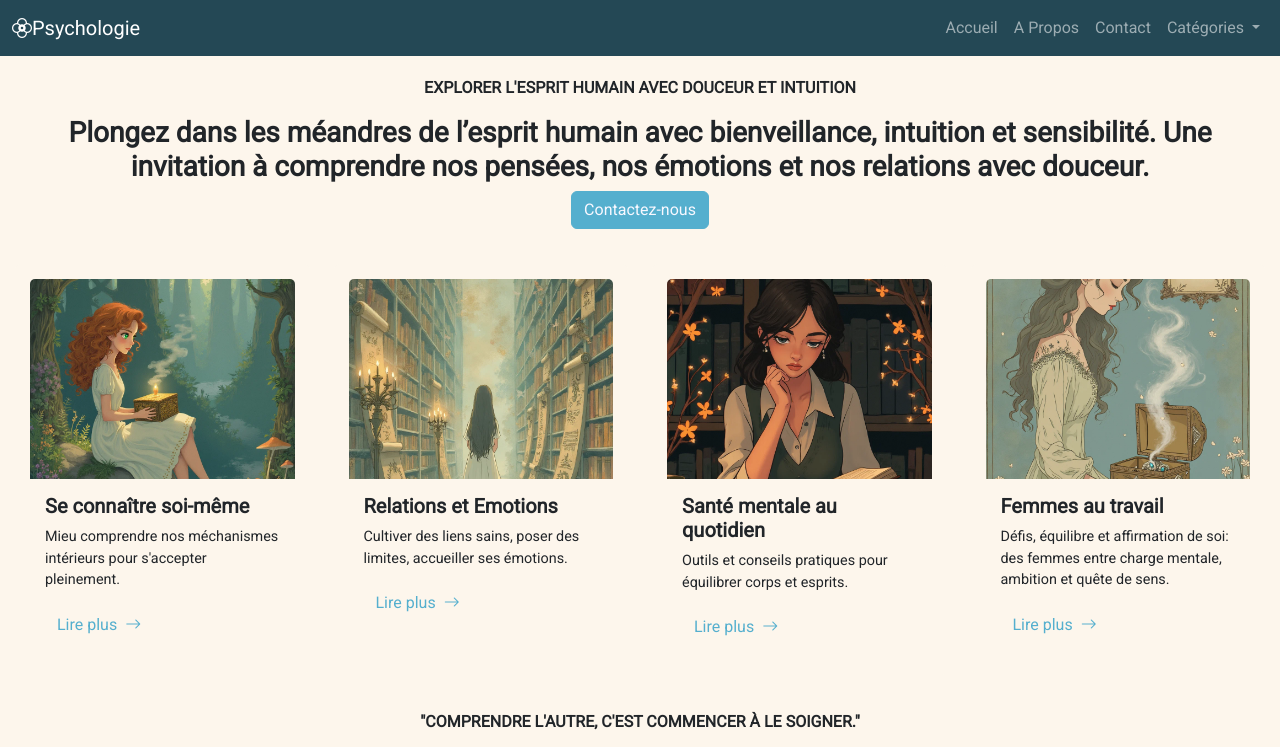
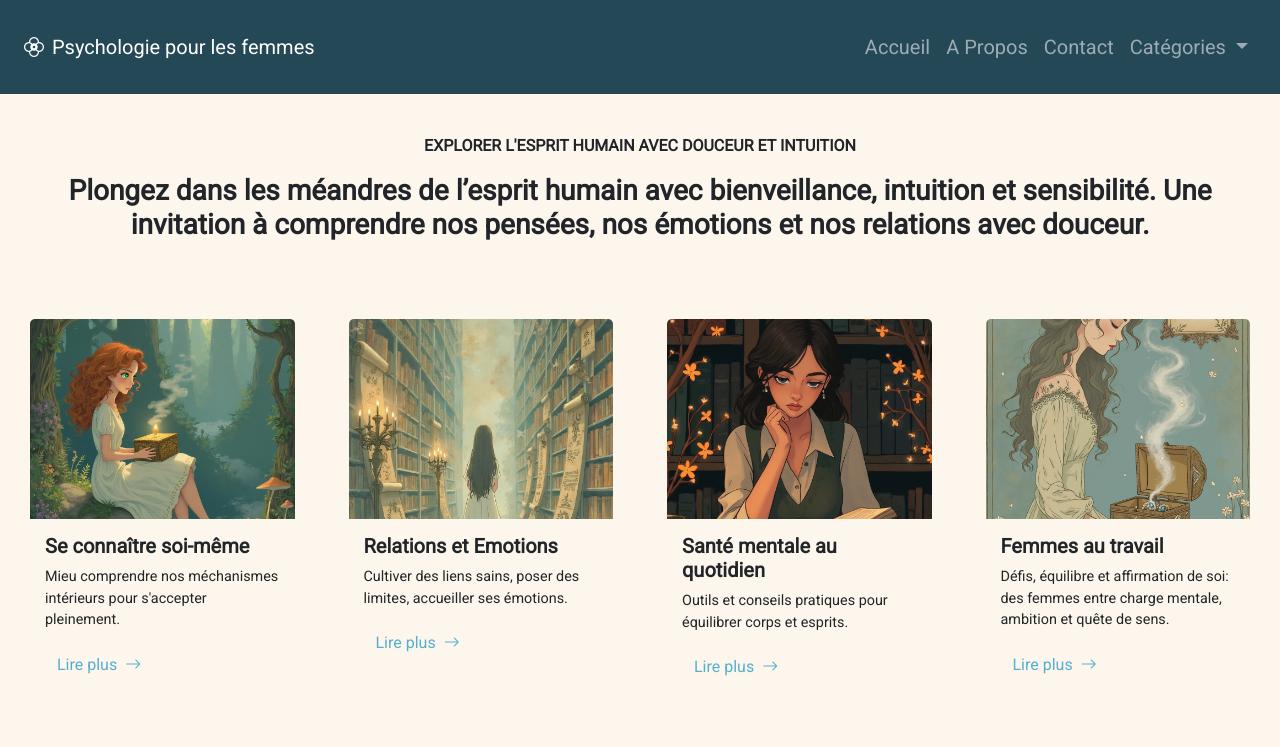
Before and after one commit to tletranvn/psychologie_site, a website with bundled scripts: page index.html in a window 1280 px wide. Shown: the top 747 px of the page. Built offline with nearby package versions, Linux system fonts and the light colour scheme; files whose address does not match are found by name.

Commit message:
Homepage final

```diff
--- a/index.html
+++ b/index.html
@@ -12,26 +12,25 @@
 <body>
 
     <header>
-
-        <nav class="navbar navbar-expand-lg bg-dark" data-bs-theme="dark">
-            <div class="container-fluid">
-              <a class="navbar-brand" href="/"><i class="bi bi-flower2"></i>Psychologie</a>
+        <nav class="navbar navbar-expand-lg bg-dark py-4" data-bs-theme="dark">
+            <div class="container-fluid px-4">
+              <a class="navbar-brand fs-5" href="/"><i class="bi bi-flower2 me-2"></i>Psychologie pour les femmes</a>
               <button class="navbar-toggler" type="button" data-bs-toggle="collapse" data-bs-target="#navbarSupportedContent" aria-controls="navbarSupportedContent" aria-expanded="false" aria-label="Toggle navigation">
                 <span class="navbar-toggler-icon"></span>
               </button>
               <div class="collapse navbar-collapse" id="navbarSupportedContent">
                 <ul class="navbar-nav ms-auto mb-2 mb-lg-0">
                   <li class="nav-item">
-                    <a class="nav-link" href="/">Accueil</a>
+                    <a class="nav-link fs-5" href="/">Accueil</a>
                   </li>
                   <li class="nav-item">
-                    <a class="nav-link" href="#">A Propos</a>
+                    <a class="nav-link fs-5" href="#">A Propos</a>
                   </li>
                   <li class="nav-item">
-                    <a class="nav-link" href="#">Contact</a>
+                    <a class="nav-link fs-5" href="#">Contact</a>
                   </li>
                   <li class="nav-item dropdown">
-                    <a class="nav-link dropdown-toggle" href="#" role="button" data-bs-toggle="dropdown" aria-expanded="false">
+                    <a class="nav-link dropdown-toggle fs-5" href="#" role="button" data-bs-toggle="dropdown" aria-expanded="false">
                       Catégories
                     </a>
                     <ul class="dropdown-menu">
@@ -44,8 +43,6 @@
               </div>
             </div>
           </nav>
-
-
     </header>
 
 
--- a/pages/home.html
+++ b/pages/home.html
@@ -2,7 +2,6 @@
     <div class="hero-content text-center">
         <p class="uppercase bold"> Explorer l'esprit humain avec douceur et intuition</p>
         <h3 class="bold">Plongez dans les méandres de l’esprit humain avec bienveillance, intuition et sensibilité. Une invitation à comprendre nos pensées, nos émotions et nos relations avec douceur.</h3>
-        <button class="btn btn-primary">Contactez-nous</button>
     </div>
 </div>
 
--- a/scss/main.scss
+++ b/scss/main.scss
@@ -32,7 +32,7 @@ footer.footer{
 
 .hero{
     background-color: $background;
-    padding: 20px;
+    padding: 40px;
 }
 
 .btn{
```
Also changed, not shown: scss/main.css.
